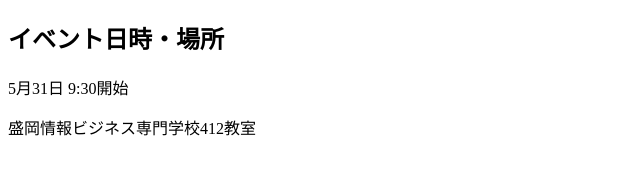
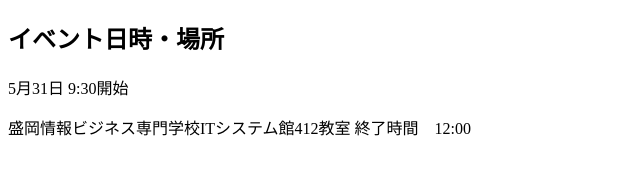
Before and after one commit to TaiseiWakuishi/remoteRepository2, a plain HTML site: page index.html in a window 1280 px wide. Shown: the whole page, without its empty margins (0-640 px from the left). Drawn offline with Linux system fonts and the light colour scheme.

Commit message:
[modify]終了時間追加

```diff
--- a/index.html
+++ b/index.html
@@ -6,6 +6,7 @@
 <body>
 <h2> イベント日時・場所 </h2>
 <p>5月31日 9:30開始</p>
-<p>盛岡情報ビジネス専門学校412教室</p>
+<p>盛岡情報ビジネス専門学校ITシステム館412教室
+終了時間　12:00</p>
 </body>
 </html>
```
